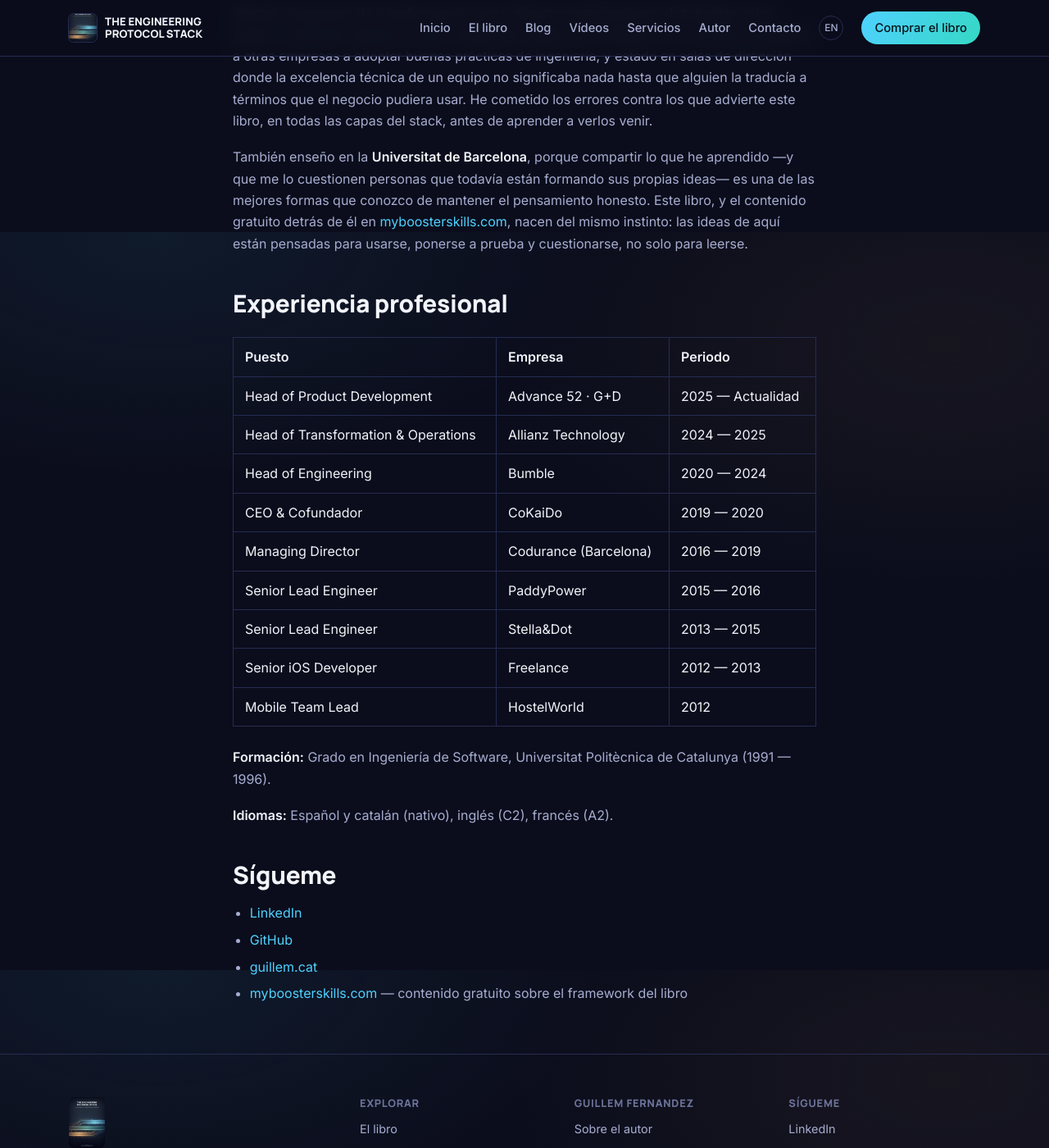
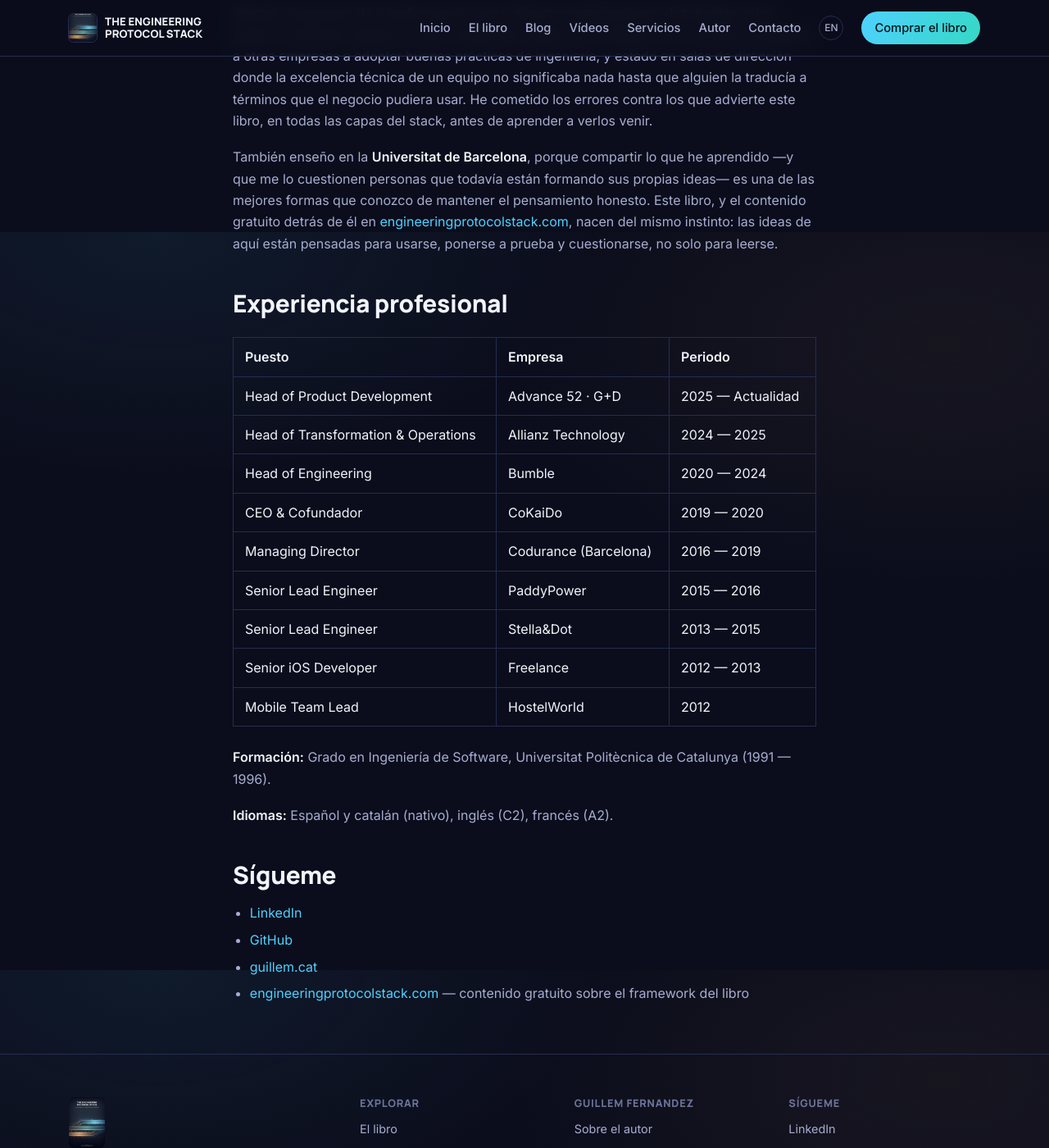
Before and after one commit to guillemf/engineeringprotocolstack, a Jekyll site: the page built from about.md, in a window 1280 px wide and 1400 px high, scrolled down 617 px. Shown: the whole window at 82% size. Built offline with Jekyll 4.4.1, drawn with Linux system fonts in a browser that asks for light colours; some of the changed text lies outside the part shown.

Commit message:
Removed my boosterskills references and updated by engineeringprotocolstack

```diff
--- a/_config.yml
+++ b/_config.yml
@@ -12,16 +12,16 @@ author:
   name: "Guillem Fernandez"
   bio: "Engineering Director, People Engineer, and author of The Engineering Protocol Stack."
   email: hello@guillem.cat
-  website: https://guillem.cat
+  website: https://pro.guillem.cat
   linkedin: https://www.linkedin.com/in/gfernandezg
   github: https://github.com/guillemf
-  boosterskills: https://www.myboosterskills.com
+  engineeringprotocolstack: https://www.engineeringprotocolstack.com
 
 book:
-  buy_url: "https://leanpub.com/boosterskills"
+  buy_url: "https://leanpub.com/engineeringprotocolstack"
   cover_image: /assets/images/book-cover.jpg
 
-url: "https://www.myboosterskills.com"
+url: "https://www.engineeringprotocolstack.com"
 baseurl: ""
 
 markdown: kramdown
--- a/_includes/footer.html
+++ b/_includes/footer.html
@@ -21,7 +21,7 @@
       <a href="{{ (home_url | append: 'about/') | replace: '//', '/' | relative_url }}">{{ t.footer.about_author }}</a>
       <a href="{{ (home_url | append: 'contact/') | replace: '//', '/' | relative_url }}">{{ t.nav.contact }}</a>
       <a href="{{ site.author.website }}" target="_blank" rel="noopener">guillem.cat</a>
-      <a href="{{ site.author.boosterskills }}" target="_blank" rel="noopener">myboosterskills.com</a>
+      <a href="{{ site.author.engineeringprotocolstack }}" target="_blank" rel="noopener">engineeringprotocolstack.com</a>
     </div>
     <div class="site-footer__col">
       <h4>{{ t.footer.follow }}</h4>
--- a/about.md
+++ b/about.md
@@ -40,7 +40,7 @@ También enseño en la **Universitat de Barcelona**, porque compartir lo que he
 aprendido —y que me lo cuestionen personas que todavía están formando sus
 propias ideas— es una de las mejores formas que conozco de mantener el
 pensamiento honesto. Este libro, y el contenido gratuito detrás de él en
-[myboosterskills.com]({{ site.author.boosterskills }}), nacen del mismo
+[engineeringprotocolstack.com]({{ site.author.engineeringprotocolstack }}), nacen del mismo
 instinto: las ideas de aquí están pensadas para usarse, ponerse a prueba y
 cuestionarse, no solo para leerse.
 
@@ -67,4 +67,4 @@ cuestionarse, no solo para leerse.
 - [LinkedIn]({{ site.author.linkedin }})
 - [GitHub]({{ site.author.github }})
 - [guillem.cat]({{ site.author.website }})
-- [myboosterskills.com]({{ site.author.boosterskills }}) — contenido gratuito sobre el framework del libro
+- [engineeringprotocolstack.com]({{ site.author.engineeringprotocolstack }}) — contenido gratuito sobre el framework del libro
```
Also changed, not shown: en/about.md (+2 -2 lines), en/videos.md (+1 -1 lines), videos.md (+1 -1 lines), README.md.
